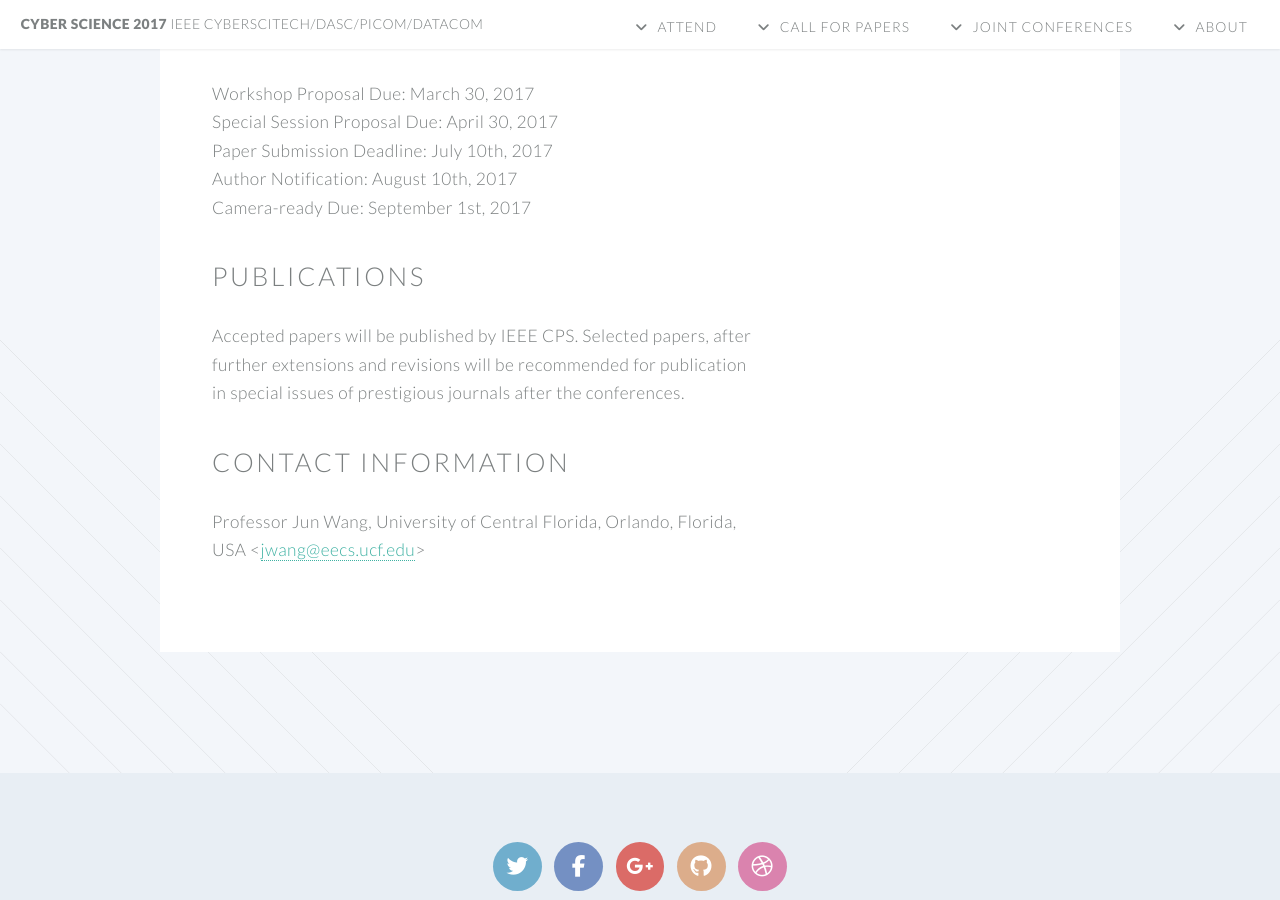
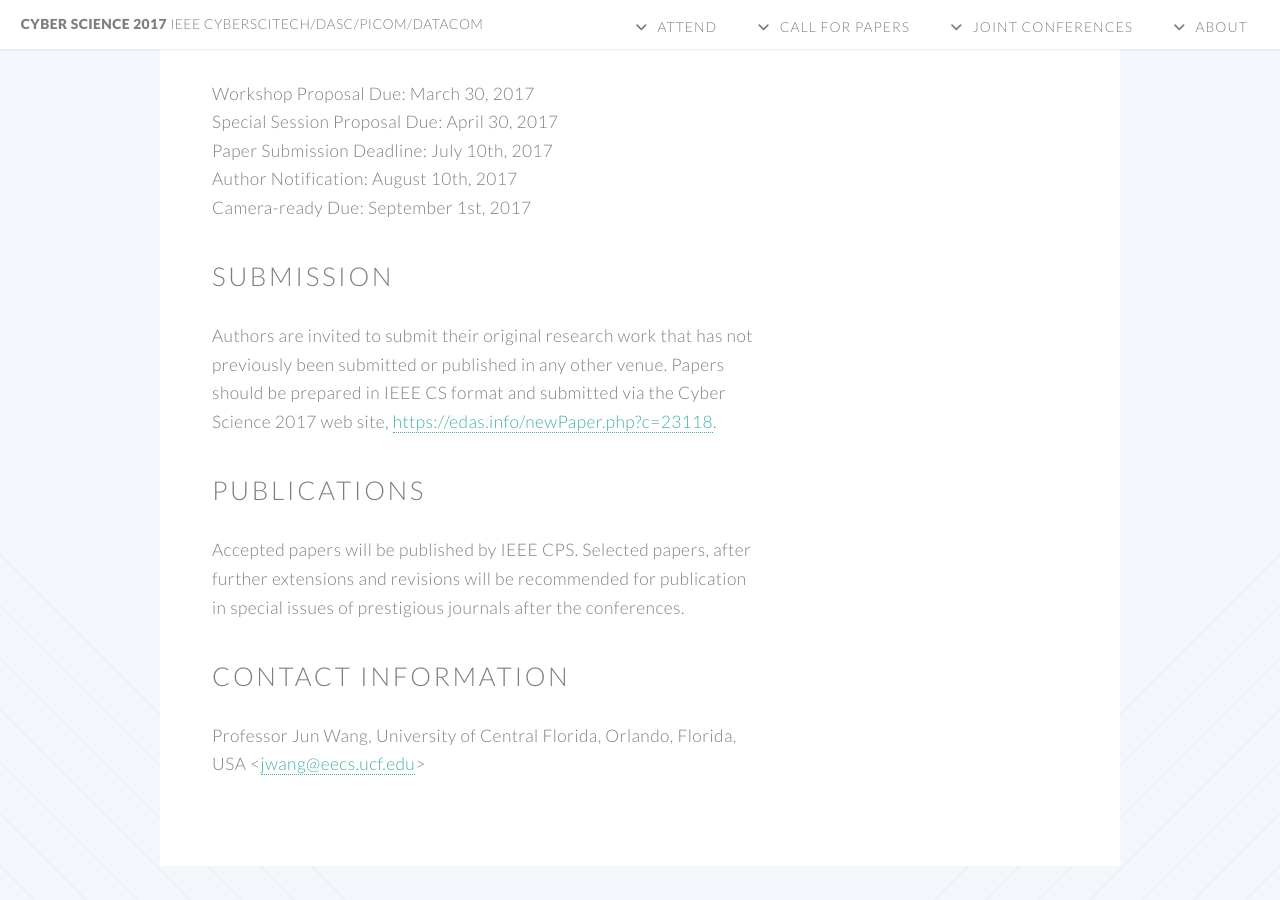
Before and after one commit to cyber-science/2017, a Jekyll site: the page built from index.md, in a window 1280 px wide and 900 px high, scrolled down 2164 px. Built offline with Jekyll 4.4.1, drawn with Linux system fonts in a browser that asks for light colours; nearby versions of some CDN libraries.

Commit message:
added submission link

```diff
--- a/index.md
+++ b/index.md
@@ -53,6 +53,10 @@ panels, demos and exhibitions are also extremely welcome.
 * Author Notification: August 10th, 2017
 * Camera-ready Due: September 1st, 2017
 
+## Submission
+
+Authors are invited to submit their original research work that has not previously been submitted or published in any other venue. Papers should be prepared in IEEE CS format and submitted via the Cyber Science 2017 web site, [https://edas.info/newPaper.php?c=23118](https://edas.info/newPaper.php?c=23118).
+
 ## Publications
 
 Accepted papers will be published by IEEE CPS. Selected papers, after further extensions and revisions
```
